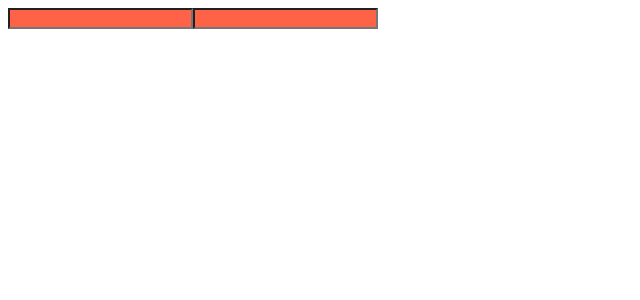
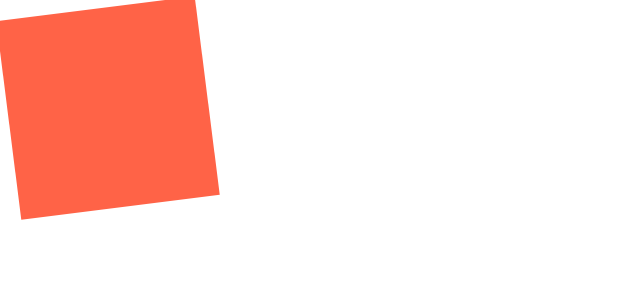
Before and after one commit to HamInKyou/nomadReact, a React (Create React App) app in the folder styled-components-app/: page / in a window 1280 px wide. Shown: the top 300 px of the page, without its empty margins (0-640 px from the left). Built offline with nearby package versions, Linux system fonts and the light colour scheme.

Commit message:
[styled-components-app] #2.4 keyframes를 활용하여 스타일 컴포넌트에 애니메이션 적용하는 방법

```diff
--- a/styled-components-app/src/App.js
+++ b/styled-components-app/src/App.js
@@ -1,18 +1,29 @@
-import styled from "styled-components";
-const Father = styled.div`
+import styled, { keyframes } from "styled-components";
+
+const Wrapper = styled.div`
   display: flex;
 `;
 
-const Input = styled.input.attrs({ required: true })`
+const rotationAnimation = keyframes`
+  from {
+    transform: rotate(0deg);
+  }
+  to {
+    transform: rotate(360deg);
+  }
+`;
+const Box = styled.div`
+  height: 200px;
+  width: 200px;
   background-color: tomato;
+  animation: ${rotationAnimation} 1s linear infinite;
 `;
 
 function App() {
   return (
-    <Father as="header">
-      <Input />
-      <Input />
-    </Father>
+    <Wrapper as="header">
+      <Box />
+    </Wrapper>
   );
 }
 
```
